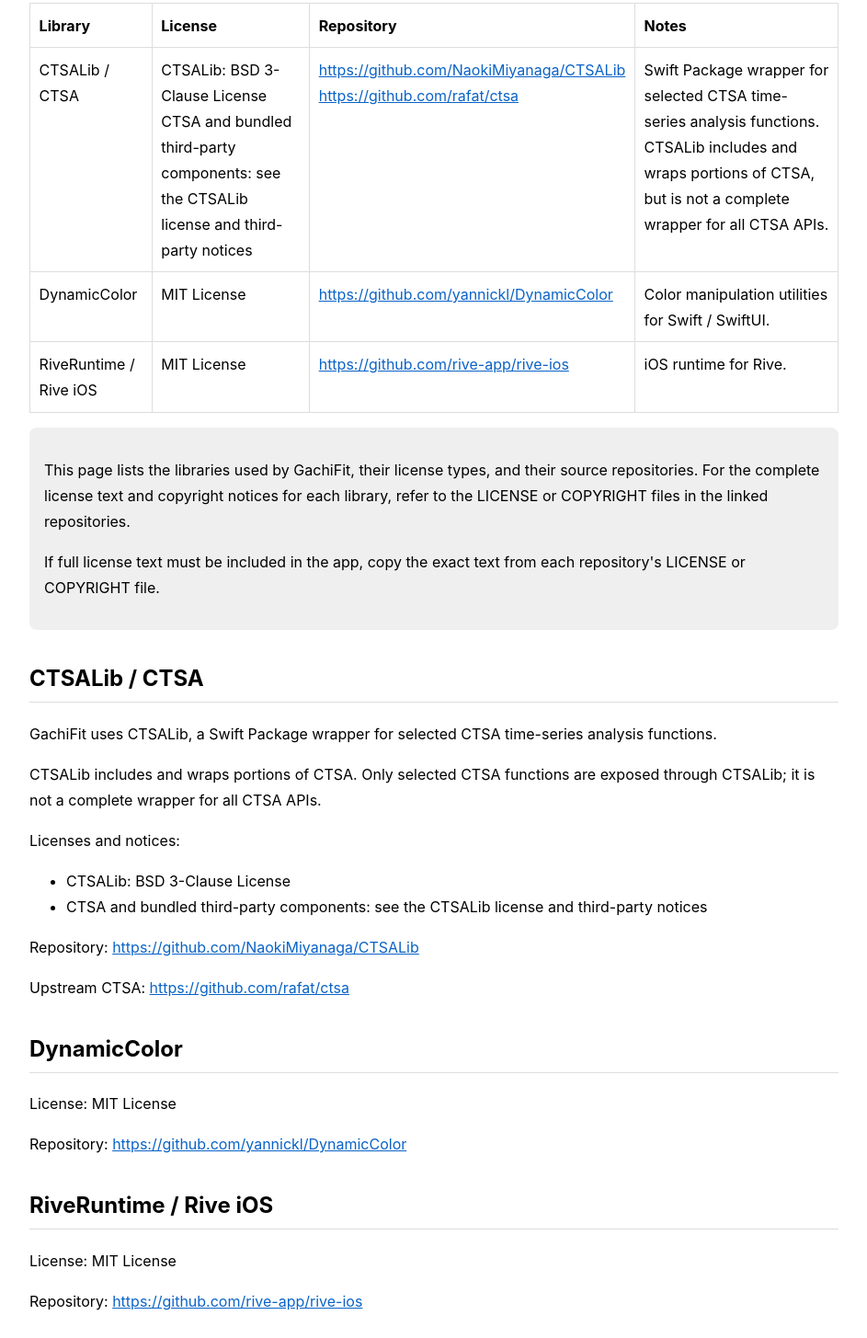
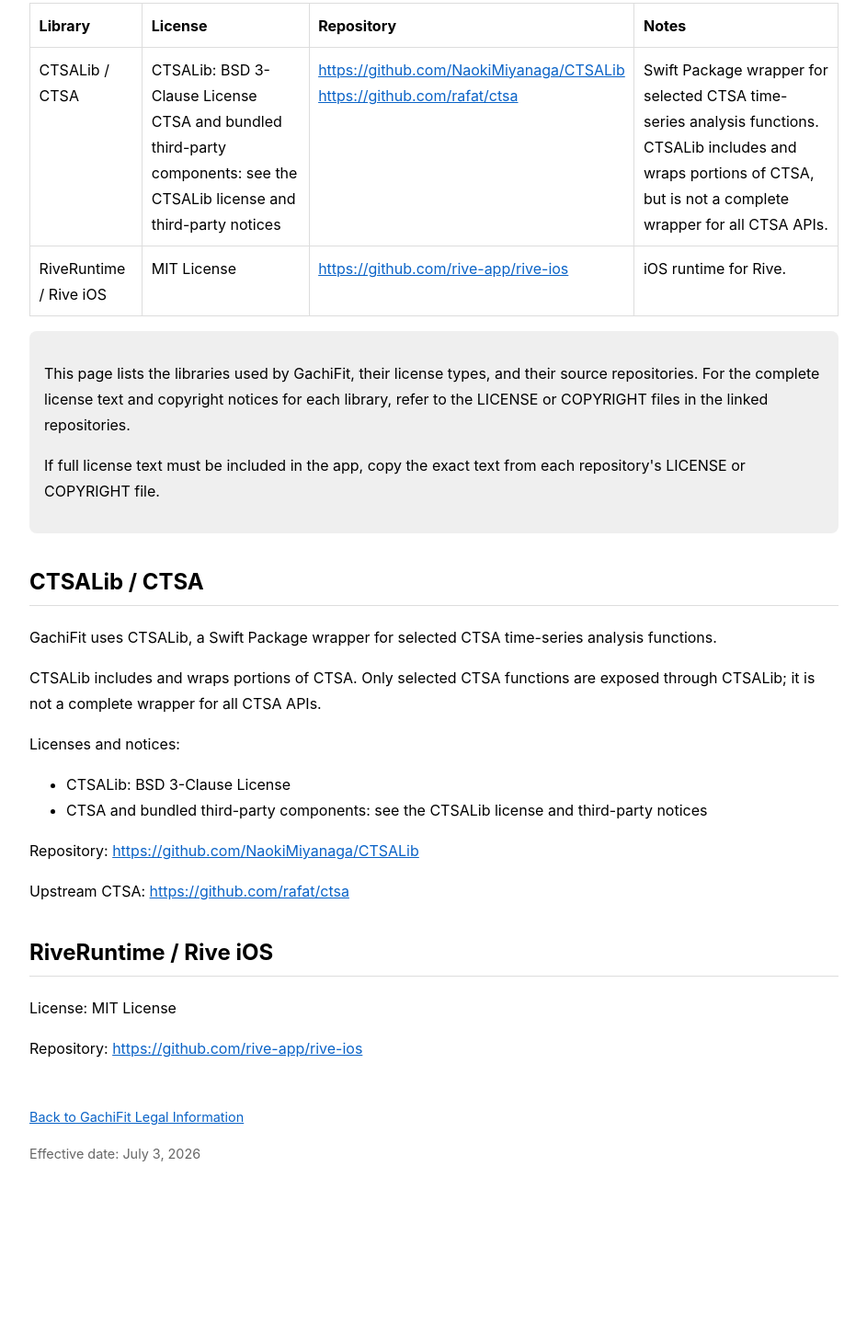
Before and after one commit to NaokiMiyanaga/gachifit-legal, a plain HTML site: page licenses.html in a window 1280 px wide. Shown: the part 256-1711 px from the top of the page at 92% size, without its empty margins (168-1111 px from the left). After the commit the page ends 1593 px from the top, so only its background shows below. Drawn offline with Linux system fonts and the light colour scheme.

Commit message:
Dynamic Colrorの記載を削除

```diff
--- a/licenses.html
+++ b/licenses.html
@@ -32,7 +32,6 @@
       </thead>
       <tbody>
         <tr><td>CTSALib / CTSA</td><td>CTSALib: BSD 3-Clause License<br>CTSA and bundled third-party components: see the CTSALib license and third-party notices</td><td><a href="https://github.com/NaokiMiyanaga/CTSALib">https://github.com/NaokiMiyanaga/CTSALib</a><br><a href="https://github.com/rafat/ctsa">https://github.com/rafat/ctsa</a></td><td>Swift Package wrapper for selected CTSA time-series analysis functions. CTSALib includes and wraps portions of CTSA, but is not a complete wrapper for all CTSA APIs.</td></tr>
-        <tr><td>DynamicColor</td><td>MIT License</td><td><a href="https://github.com/yannickl/DynamicColor">https://github.com/yannickl/DynamicColor</a></td><td>Color manipulation utilities for Swift / SwiftUI.</td></tr>
         <tr><td>RiveRuntime / Rive iOS</td><td>MIT License</td><td><a href="https://github.com/rive-app/rive-ios">https://github.com/rive-app/rive-ios</a></td><td>iOS runtime for Rive.</td></tr>
       </tbody>
     </table>
@@ -53,9 +52,6 @@
     <p>Repository: <a href="https://github.com/NaokiMiyanaga/CTSALib">https://github.com/NaokiMiyanaga/CTSALib</a></p>
     <p>Upstream CTSA: <a href="https://github.com/rafat/ctsa">https://github.com/rafat/ctsa</a></p>
 
-    <h2>DynamicColor</h2>
-    <p>License: MIT License</p>
-    <p>Repository: <a href="https://github.com/yannickl/DynamicColor">https://github.com/yannickl/DynamicColor</a></p>
 
     <h2>RiveRuntime / Rive iOS</h2>
     <p>License: MIT License</p>
```
